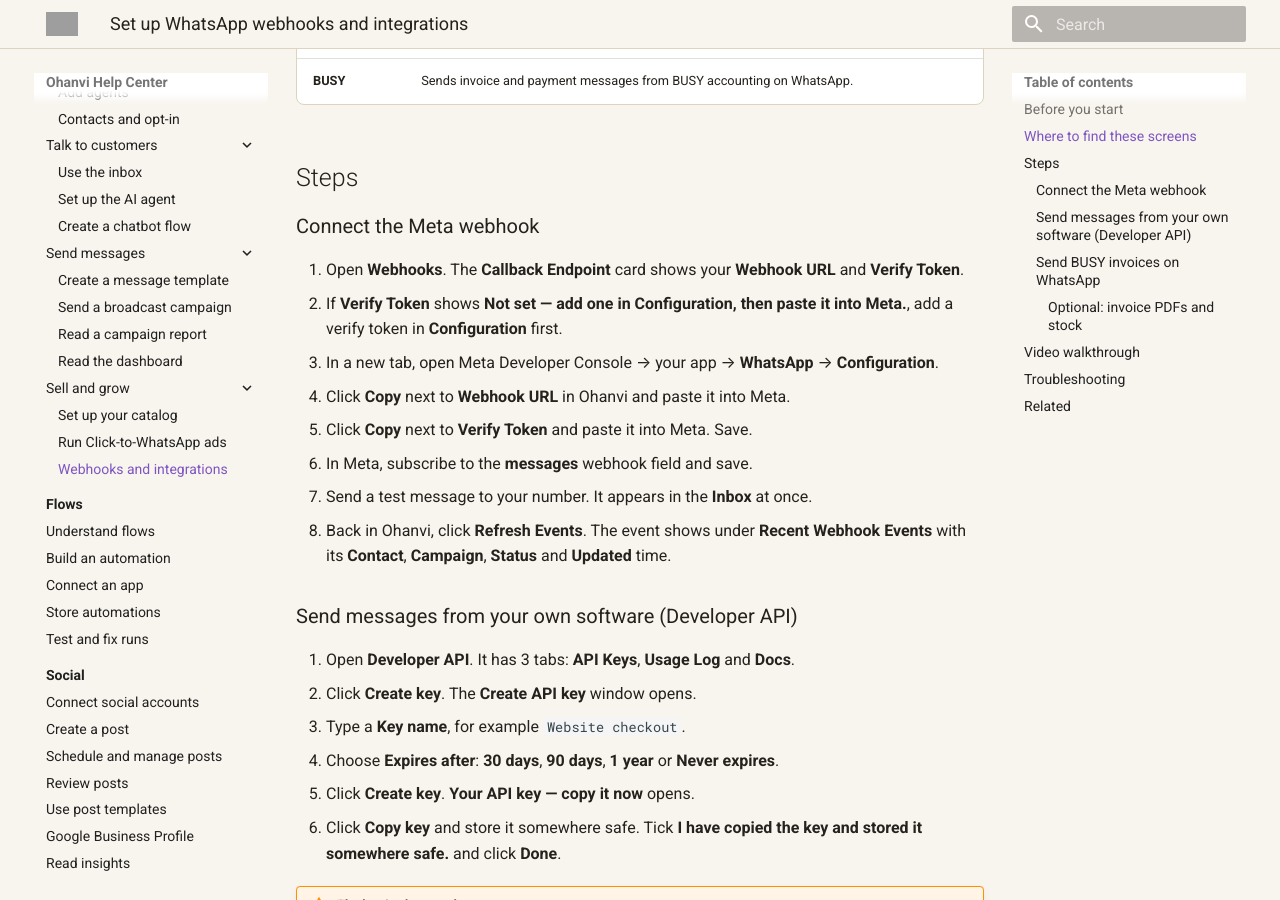
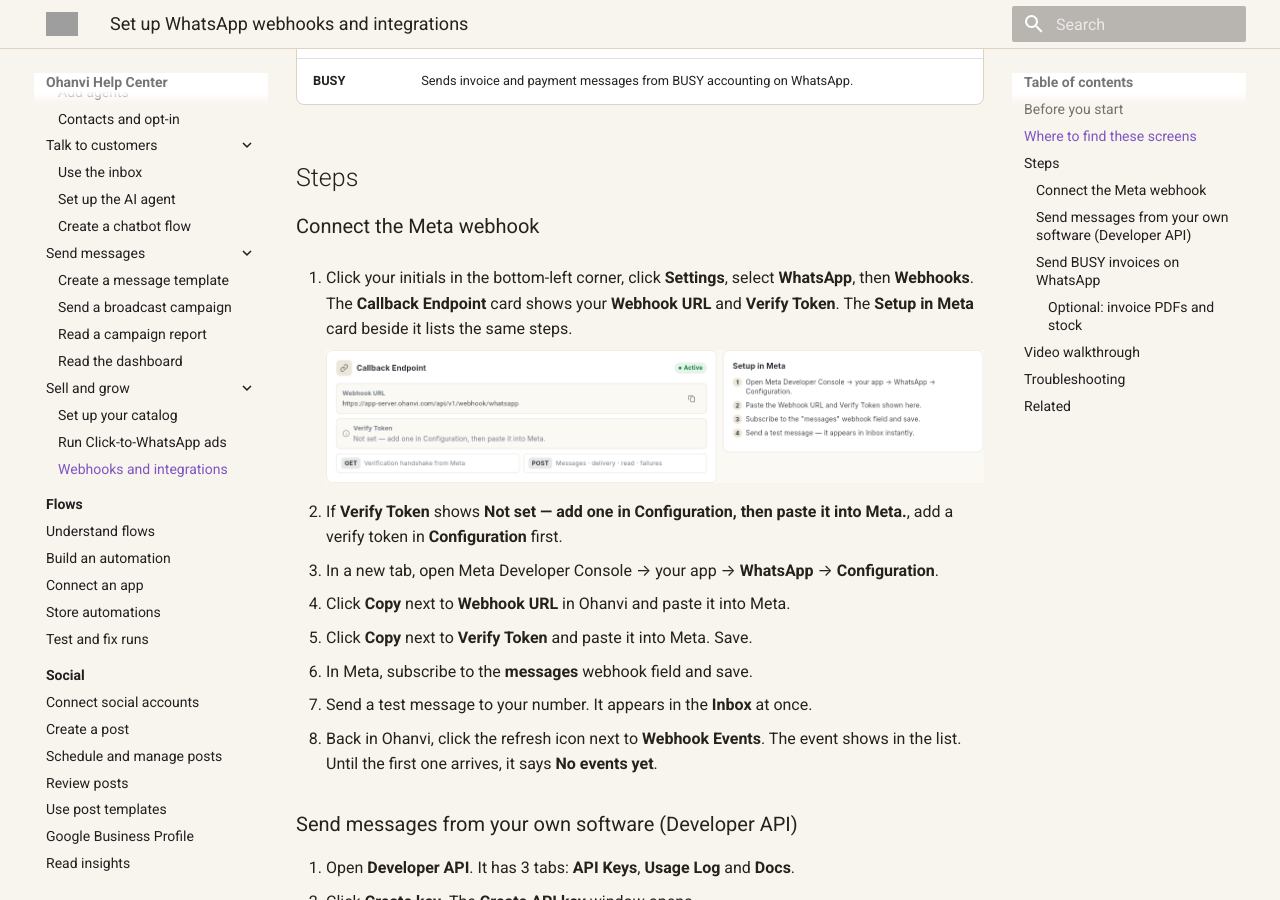
Before and after one commit to Ohanvi/ohanvi.github.io, an MkDocs documentation site: the page built from docs/whatsapp/whatsapp-webhooks-and-integrations.md, in a window 1280 px wide and 900 px high, scrolled down 837 px. Built offline with MkDocs 1.6.1 and Material for MkDocs 9.7.7, drawn with Linux system fonts in a browser that asks for light colours; some of the changed text lies outside the part shown; grey boxes are pictures that could not be loaded.

Commit message:
docs(whatsapp): Webhooks path, events list and Callback Endpoint shot
Webhooks lives in Settings -> WhatsApp. The events list is 'Webhook
Events' with a refresh icon and 'No events yet' when empty; there is no
'Refresh Events' button or 'Recent Webhook Events' heading.

Co-Authored-By: Claude Opus 5.5 (1M context) <noreply@anthropic.com>

```diff
--- a/docs/whatsapp/whatsapp-webhooks-and-integrations.md
+++ b/docs/whatsapp/whatsapp-webhooks-and-integrations.md
@@ -29,14 +29,17 @@ You can also open any WhatsApp setup screen and use the tabs across the top: **C
 
 ### Connect the Meta webhook
 
-1. Open **Webhooks**. The **Callback Endpoint** card shows your **Webhook URL** and **Verify Token**.
+1. Click your initials in the bottom-left corner, click **Settings**, select **WhatsApp**, then **Webhooks**. The **Callback Endpoint** card shows your **Webhook URL** and **Verify Token**. The **Setup in Meta** card beside it lists the same steps.
+
+    ![Callback Endpoint with Webhook URL and Verify Token, and the Setup in Meta card](../assets/screenshots/whatsapp-webhooks-1-callback.png)
+
 2. If **Verify Token** shows **Not set — add one in Configuration, then paste it into Meta.**, add a verify token in **Configuration** first.
 3. In a new tab, open Meta Developer Console → your app → **WhatsApp** → **Configuration**.
 4. Click **Copy** next to **Webhook URL** in Ohanvi and paste it into Meta.
 5. Click **Copy** next to **Verify Token** and paste it into Meta. Save.
 6. In Meta, subscribe to the **messages** webhook field and save.
 7. Send a test message to your number. It appears in the **Inbox** at once.
-8. Back in Ohanvi, click **Refresh Events**. The event shows under **Recent Webhook Events** with its **Contact**, **Campaign**, **Status** and **Updated** time.
+8. Back in Ohanvi, click the refresh icon next to **Webhook Events**. The event shows in the list. Until the first one arrives, it says **No events yet**.
 
 ### Send messages from your own software (Developer API)
 
@@ -120,7 +123,6 @@ To replace the URL, click **Create new URL**, then **Create new URL** again in t
 - [Settings](../settings/index.md)
 
 !!! note "Screenshots to add"
-    - After step 1 of Connect the Meta webhook — the **Callback Endpoint** card with **Webhook URL** and **Verify Token**
     - After step 5 of Developer API — the **Your API key — copy it now** window (key blurred)
     - After step 7 of Send BUSY invoices — the **3. Enter these in BUSY** card
     - After step 9 of Send BUSY invoices — **Recent activity** with a sent invoice
```
Also changed, not shown: docs/assets/screenshots/whatsapp-webhooks-1-callback.png (added).
